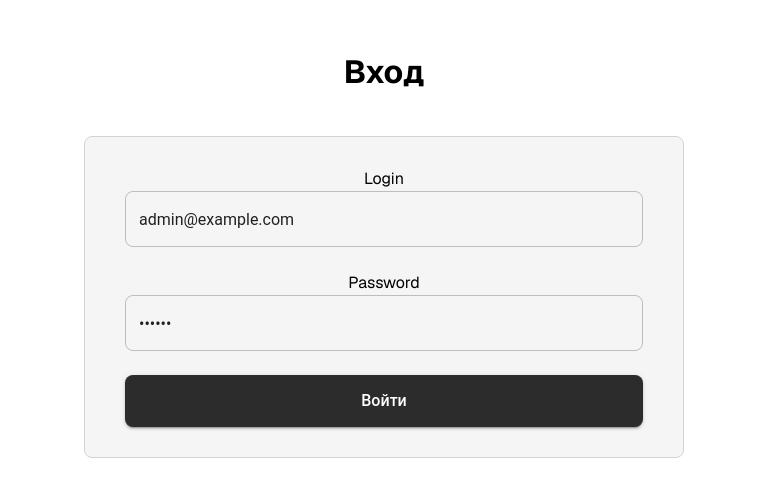
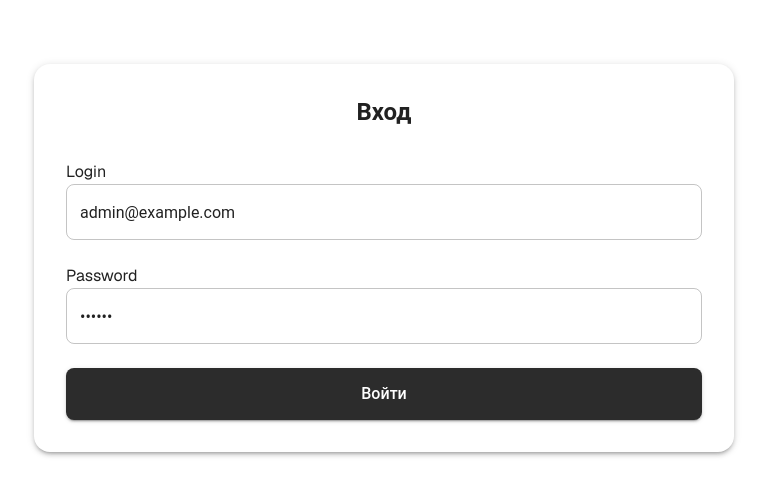
Before and after one commit to Dmitra4kovdenis/erm-fasady-sysoly, a Next.js app: page /auth/login in a window 1280 px wide. Shown: the part 142-638 px from the top of the page, without its empty margins (256-1023 px from the left). Built offline with nearby package versions, Linux system fonts and the light colour scheme.

Commit message:
гриды на форме

```diff
--- a/src/app/(private)/add-order/client.tsx
+++ b/src/app/(private)/add-order/client.tsx
@@ -58,7 +58,6 @@ export default function AddOrderClient({
     });
   });
 
-  // @ts-ignore
     return (
     <FormProvider {...form}>
       <Container sx={{ mb: "100px" }}>
--- a/src/app/(private)/order-list/client.tsx
+++ b/src/app/(private)/order-list/client.tsx
@@ -12,6 +12,7 @@ import {
 } from "@mui/material";
 import EditIcon from "@mui/icons-material/Edit";
 import { OrdersType } from "@/prisma-helpers/get-orders";
+import dayjs from "dayjs";
 
 interface OrderListProps {
     orders: OrdersType;
@@ -40,16 +41,15 @@ function OrderListClient({ orders }: OrderListProps) {
                         <TableRow key={order.orderNumber}>
                             <TableCell>{order.orderNumber}</TableCell>
                             <TableCell>
-                                {order.customer.name}{" "}
-                                {order.customer.company && `(${order.customer.company})`}
+                                {order.customer.name}
                             </TableCell>
-                            <TableCell>{order.status  }</TableCell>
-                            <TableCell>{order.product}</TableCell>
+                            <TableCell>{order.status}</TableCell>
+                            <TableCell>{order.workType}</TableCell>
                             <TableCell>
                                 {new Date(order.startDate).toLocaleDateString()}
                             </TableCell>
                             <TableCell>
-                                {new Date(order.deadline).toLocaleDateString()}
+                                {dayjs(order.endDate).locale("ru").format("D MMMM YYYY")}
                             </TableCell>
                             <TableCell align="center">
                                 <IconButton
--- a/src/app/auth/login/page.tsx
+++ b/src/app/auth/login/page.tsx
@@ -1,10 +1,9 @@
 "use client";
 
-import css from "./page.module.scss";
-import Input from "@/components/input/input";
 import { useRouter } from "next/navigation";
 import { FormProvider, useForm } from "react-hook-form";
-import { Button } from "@mui/material";
+import { Grid, Typography, Button, Paper, Box } from "@mui/material";
+import Input from "@/components/input/input";
 
 interface FormValues {
     email: string;
@@ -18,10 +17,7 @@ export default function Login() {
         const res = await fetch("/api/login", {
             method: "POST",
             headers: { "Content-Type": "application/json" },
-      body: JSON.stringify({
-        email,
-        password,
-      }),
+            body: JSON.stringify({ email, password }),
         });
 
         const data = await res.json();
@@ -37,29 +33,64 @@ export default function Login() {
 
     return (
         <FormProvider {...form}>
-      <div className={css.container}>
-        <h2 className={css.title}>Вход</h2>
-        <div className={css.loginBox}>
-          <div className={css.field}>
-            <Input placeholder="+73423423434" label="Login" name="email" />
-          </div>
-          <div className={css.field}>
+            <Grid
+                container
+                justifyContent="center"
+                alignItems="center"
+                sx={{ minHeight: "100vh" }}
+            >
+                <Paper
+                    elevation={3}
+                    sx={{
+                        p: 4,
+                        borderRadius: 2,
+                        width: "100%",
+                        maxWidth: 700,
+                        mx: "auto",
+                    }}
+                >
+                    <Typography
+                        variant="h5"
+                        align="center"
+                        fontWeight="bold"
+                        mb={4}
+                    >
+                        Вход
+                    </Typography>
+
+                    <Box component="form" onSubmit={form.handleSubmit(submit)}>
+                        <Grid container spacing={3} direction="column">
+                            <Grid >
                                 <Input
+                                    label="Login"
+                                    name="email"
+                                    placeholder="+73423423434"
+                                />
+                            </Grid>
+
+                            <Grid >
+                                <Input
+                                    label="Password"
+                                    name="password"
+                                    type="password"
                                     placeholder="Введите пароль"
-              label="Password"
-              type="password"
-              name="password"
                                 />
-          </div>
+                            </Grid>
+
+                            <Grid >
                                 <Button
+                                    type="submit"
                                     variant="contained"
                                     fullWidth
-            onClick={form.handleSubmit(submit)}
+                                    sx={{ py: 1.5 }}
                                 >
                                     Войти
                                 </Button>
-        </div>
-      </div>
+                            </Grid>
+                        </Grid>
+                    </Box>
+                </Paper>
+            </Grid>
         </FormProvider>
     );
 }
--- a/src/app/layout.tsx
+++ b/src/app/layout.tsx
@@ -2,10 +2,14 @@ import type { Metadata } from "next";
 import { Geist } from "next/font/google";
 import "../styles/globals.scss";
 import Provider from "@/app/theme";
+import dayjs from "dayjs";
+import "dayjs/locale/ru"
 
 const geist = Geist({
   subsets: ["latin"],
 });
+
+dayjs.locale('ru')
 
 export const metadata: Metadata = {
   title: "Create Next App",
--- a/src/app/theme.tsx
+++ b/src/app/theme.tsx
@@ -2,6 +2,10 @@
 
 import { createTheme, ThemeProvider } from "@mui/material/styles";
 import { ReactNode } from "react";
+import "dayjs/locale/ru"
+import dayjs from "dayjs";
+
+dayjs.locale('ru')
 
 const theme = createTheme({
   palette: {
```
Lines whose indentation alone changed are shown as unchanged.
